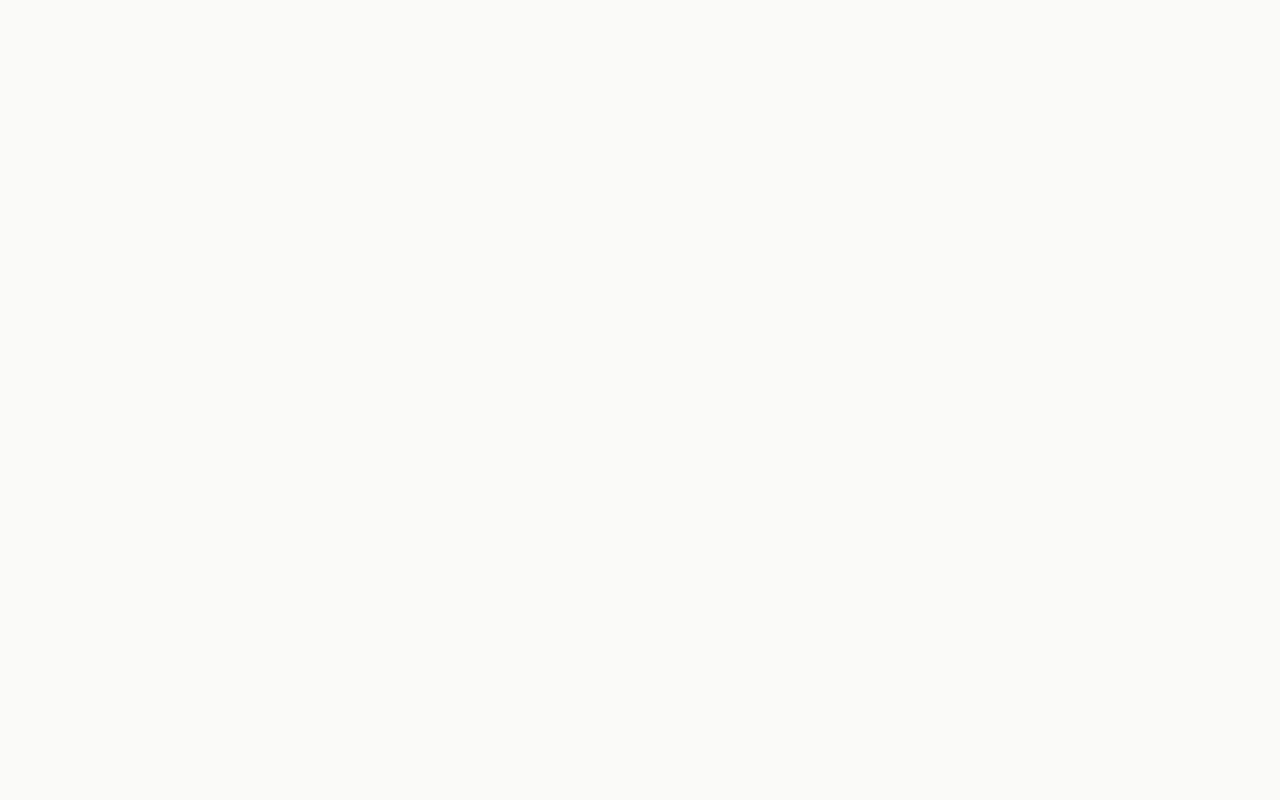
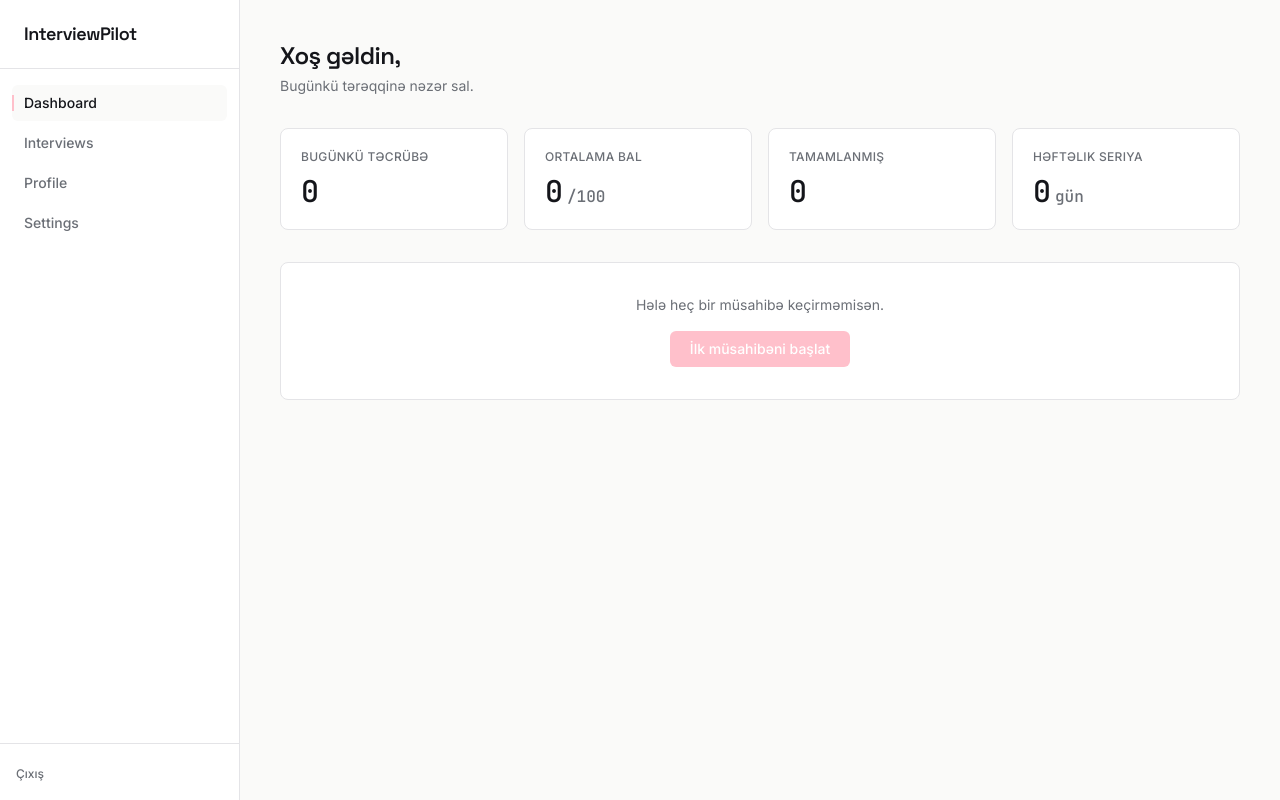
Before and after one commit to IslamCabarli/InterviewPilot-AI, a React (Vite) app in the folder apps/frontend/: page /dashboard in a window 1280 px wide. Built offline with nearby package versions, Linux system fonts and the light colour scheme; sample sign-in values are in the browser's storage.

Commit message:
fix(Layout): fix link url for interview

```diff
--- a/apps/frontend/src/components/Layout.tsx
+++ b/apps/frontend/src/components/Layout.tsx
@@ -3,7 +3,7 @@ import { useAuthStore } from "../store/authStore";
 
 const navItems = [
     { to: "/dashboard", label: "Dashboard" },
-    { to: "/interviews", label: "Interviews" },
+    { to: "/interview", label: "Interviews" },
     { to: "/profile", label: "Profile" },
     { to: "/settings", label: "Settings" }
 ]
@@ -17,8 +17,7 @@ export default function Layout() {
         navigate("/login")
     }
 
-    return
-    (
+    return(
 
         <div className="flex min-h-screen bg-bg font-body text-text-primary">
             <aside className="flex w-60 shrink-0 flex-col border-r border-border bg-surface">
--- a/apps/frontend/src/index.css
+++ b/apps/frontend/src/index.css
@@ -5,7 +5,7 @@
     --color-text-primary: #14151A;
     --color-text-secondary: #6B6F76;
     --color-border: #E4E4E7;
-    --color-accent: #2554F6;
+    --color-accent: #FFC0CB;
     --color-positive: #1B8A5A;
     --font-display: "Space Grotesk", sans-serif;
     --font-body: "Inter", sans-serif;
```
